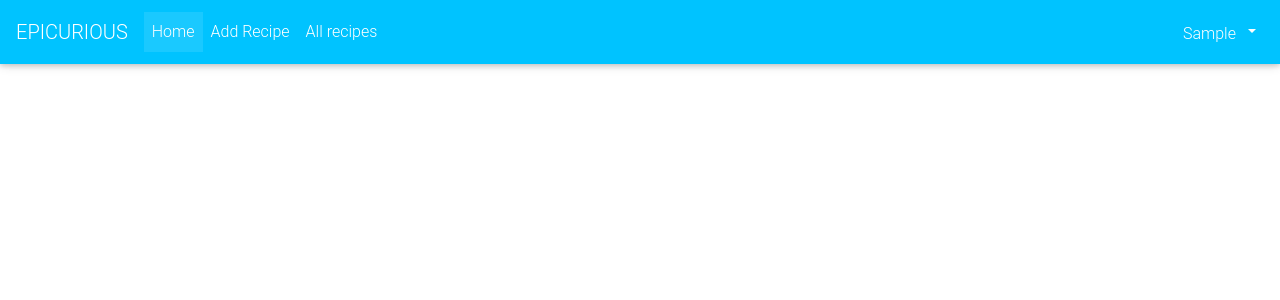
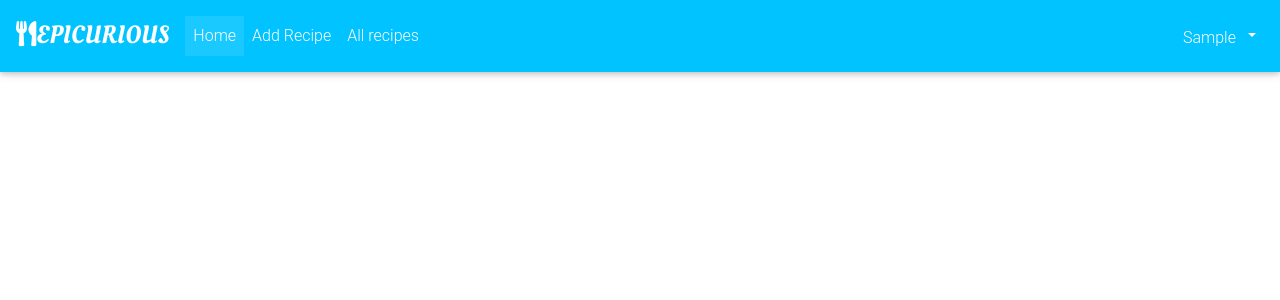
Before and after one commit to cynthiaoduol/Cook-book, a Django app: page /favourites/ in a window 1280 px wide. Shown: the top 300 px of the page. Run offline with Django 3.2, Linux system fonts and the light colour scheme; the visitor is signed in with stand-in values (Sample User, id 1); data that the repository does not hold is empty; some libraries are stand-ins or nearby versions.

Commit message:
change the fonts in the recipes names

```diff
--- a/epirecipe/templates/base.html
+++ b/epirecipe/templates/base.html
@@ -20,7 +20,7 @@
 <!-- Material Design Bootstrap -->
 <link href="https://cdnjs.cloudflare.com/ajax/libs/mdbootstrap/4.8.11/css/mdb.min.css" rel="stylesheet">
 <link rel="stylesheet" href="{% static 'css/styles.css' %}">
-<link href="https://fonts.googleapis.com/css?family=Abril+Fatface|Alfa+Slab+One|Cinzel|IBM+Plex+Serif&display=swap" rel="stylesheet">
+<link href="https://fonts.googleapis.com/css?family=Abril+Fatface|Alfa+Slab+One|Cinzel|IBM+Plex+Serif|Oleo+Script&display=swap" rel="stylesheet">
 
 
 
--- a/epirecipe/templates/favourite_recipe.html
+++ b/epirecipe/templates/favourite_recipe.html
@@ -16,7 +16,7 @@
 
       <div class="card-body card-body-cascade">
 
-        <h4 class="font-weight-bold card-title">{{recipe.name}}</h4>
+        <h4 class="font-weight-bold card-title" style="font-family: 'Oleo Script', cursive;">{{recipe.name}}</h4>
 
         <a href="{% url 'single-recipe' recipe.id%}" class="btn btn-sm btn-danger">View Recipe</a>
 
--- a/epirecipe/templates/navbar.html
+++ b/epirecipe/templates/navbar.html
@@ -1,5 +1,5 @@
 <nav class="mb-1 navbar navbar-fixed-top navbar-expand-lg navbar-dark  scrolling-navbar" style="background-color:rgb(0, 195, 255);position:fixed; width:100%; z-index: 1">
-  <a class="navbar-brand" href="{% url 'index' %}">EPICURIOUS</a>
+  <a class="navbar-brand" href="{% url 'index' %}" style="font-family: 'Oleo Script', cursive;font-size: 25px"><i class="fas fa-utensils"></i><span>EPICURIOUS</span></a>
   <button class="navbar-toggler" type="button" data-toggle="collapse" data-target="#navbarSupportedContent-333"
     aria-controls="navbarSupportedContent-333" aria-expanded="false" aria-label="Toggle navigation">
     <span class="navbar-toggler-icon"></span>
--- a/epirecipe/templates/recipes.html
+++ b/epirecipe/templates/recipes.html
@@ -21,7 +21,7 @@
 
         <div class="card-body card-body-cascade">
 
-          <h4 class="font-weight-bold card-title">{{recipe.name}}</h4>
+          <h4 class="font-weight-bold card-title" style="font-family: 'Oleo Script', cursive;">{{recipe.name}}</h4>
 
           <a href="{% url 'single-recipe' recipe.id%}" class="btn btn-sm btn-danger">View Recipe</a>
 
--- a/epirecipe/templates/single-recipe.html
+++ b/epirecipe/templates/single-recipe.html
@@ -9,7 +9,7 @@
       <div class="row no-gutters">
         <div class="col-md-5">
           <div class=card-title>
-            <h2>{{recipe.name}}</h2>
+            <h2 style="font-family: 'Cinzel', serif;">{{recipe.name}}</h2>
             {% if is_favourite%}
             <a href="{% url 'favourite_recipe' id=recipe.id %}">
               <i class="fas fa-bookmark fa-lg"></i>
```
